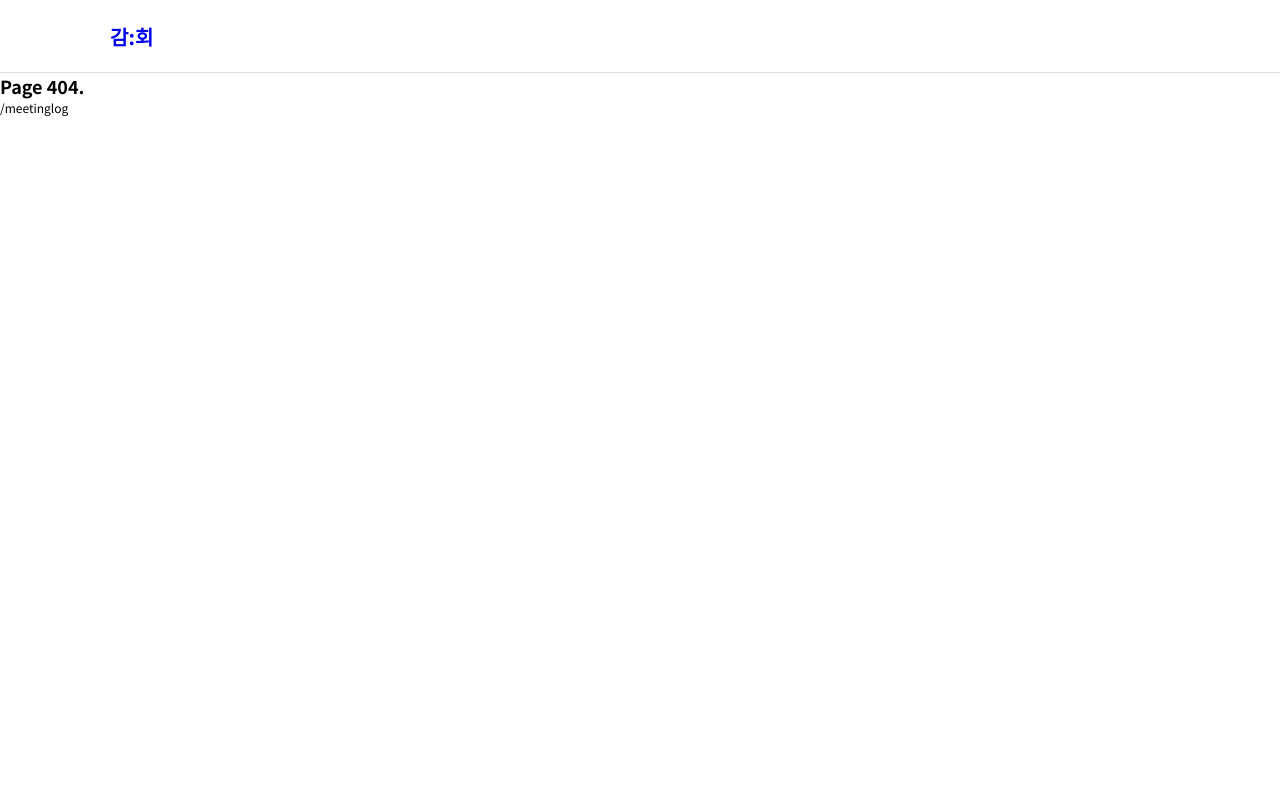
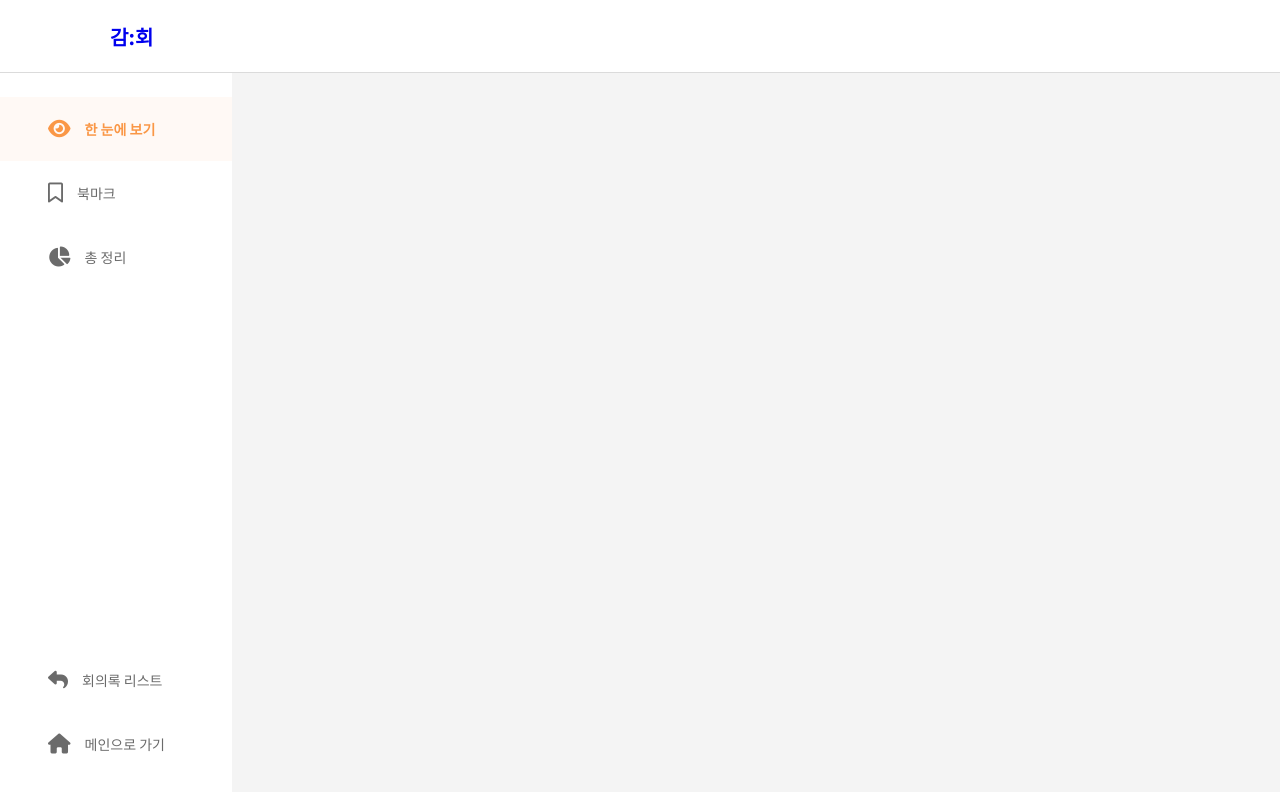
Before and after one commit to H2-won/minutes-of-sentiment-analysis, a React app in the folder src/main/minutes-of-sentiment-analysis-react/: page /meetinglog in a window 1280 px wide. Before the commit this address had no page. Shown: the top 792 px of the page. Built offline with nearby package versions, Linux system fonts and the light colour scheme.

Commit message:
[2021.05.03] 회의록 페이지 네비게이션

```diff
--- a/src/main/minutes-of-sentiment-analysis-react/src/App.js
+++ b/src/main/minutes-of-sentiment-analysis-react/src/App.js
@@ -8,6 +8,7 @@ import MeetingRoomPage from './pages/MeetingRoomPage';
 
 import Header from './containers/Header';
 import Modal from './containers/modal/index';
+import MeetingLogPage from './pages/MeetingLogPage';
 
 const AppLayout = styled.div`
   position: relative;
@@ -26,6 +27,7 @@ function App() {
           <Route path="/main" component={MainPage} />
           <Route path="/minuteslist" component={MinutesListPage} />
           <Route path="/meeting" component={MeetingRoomPage} />
+          <Route path="/meetinglog" component={MeetingLogPage} />
           <Route
             render={({ location }) => (
               <div>
--- /dev/null
+++ b/src/main/minutes-of-sentiment-analysis-react/src/components/meetingLog/navigation/Navigation.js
@@ -0,0 +1,142 @@
+import React, { useState } from 'react';
+import { Link } from 'react-router-dom';
+import styled, { css } from 'styled-components';
+import palette from '../../../lib/styles/palette';
+
+const Container = styled.div`
+  height: 100%;
+  min-width: 232px;
+  display: flex;
+  flex-direction: column;
+  align-items: space-between;
+  justify-content: space-between;
+  background: ${palette.white};
+`;
+
+const TopMenuWrapper = styled.div`
+  margin-top: 2rem;
+`;
+
+const BottomMenuWrapper = styled.div`
+  margin-bottom: 2rem;
+`;
+
+const Wrapper = styled.div`
+  width: 100%;
+  height: 64px;
+  display: flex;
+  justify-content: flex-start;
+  align-items: center;
+  transition: 0.2s all;
+
+  &:hover {
+    background: ${palette.orange2};
+    cursor: pointer;
+
+    div {
+      color: ${palette.orange1};
+    }
+  }
+
+  ${({ active }) =>
+    active &&
+    css`
+      background: ${palette.orange2};
+      cursor: pointer;
+
+      div {
+        color: ${palette.orange1};
+        font-weight: bold;
+      }
+    `}
+`;
+
+const Content = styled.div`
+  margin-left: 4rem;
+  font-size: 14px;
+  font-weight: 400;
+  color: ${palette.gray4};
+  display: flex;
+  justify-content: center;
+  align-items: center;
+
+  i {
+    font-size: 20px;
+    margin-right: 14px;
+  }
+`;
+
+function Navigation() {
+  const topMenus = [
+    {
+      id: 0,
+      description: '한 눈에 보기',
+      icon: <i className="fas fa-eye"></i>,
+    },
+    {
+      id: 1,
+      description: '북마크',
+      icon: <i className="far fa-bookmark"></i>,
+    },
+    {
+      id: 2,
+      description: '총 정리',
+      icon: <i className="fas fa-chart-pie"></i>,
+    },
+  ];
+  const bottomMenus = [
+    {
+      id: 3,
+      description: '회의록 리스트',
+      icon: <i className="fas fa-reply"></i>,
+      url: '/minuteslist',
+    },
+    {
+      id: 4,
+      description: '메인으로 가기',
+      icon: <i className="fas fa-home"></i>,
+      url: '/main',
+    },
+  ];
+
+  const [activeMenuState, setActiveMenuState] = useState(0);
+
+  const onClickMenu = (e) => {
+    const id = e.target.id;
+    setActiveMenuState(parseInt(id));
+  };
+
+  return (
+    <Container>
+      <TopMenuWrapper>
+        {topMenus.map(({ id, icon, description }) => (
+          <Wrapper
+            key={id}
+            active={id === activeMenuState}
+            onClick={onClickMenu}
+            id={id}
+          >
+            <Content id={id}>
+              {icon}
+              {description}
+            </Content>
+          </Wrapper>
+        ))}
+      </TopMenuWrapper>
+      <BottomMenuWrapper>
+        {bottomMenus.map(({ id, icon, description, url }) => (
+          <Link to={url} key={id}>
+            <Wrapper>
+              <Content>
+                {icon}
+                {description}
+              </Content>
+            </Wrapper>
+          </Link>
+        ))}
+      </BottomMenuWrapper>
+    </Container>
+  );
+}
+
+export default Navigation;
--- /dev/null
+++ b/src/main/minutes-of-sentiment-analysis-react/src/containers/MeetingLogContainer.js
@@ -0,0 +1,25 @@
+import React from 'react';
+import styled from 'styled-components';
+import Navigation from '../components/meetingLog/navigation/Navigation';
+import palette from '../lib/styles/palette';
+
+const Container = styled.div`
+  width: 100vw;
+  flex-grow: 1;
+  background: ${palette.gray1};
+  display: flex;
+  flex-direction: column;
+  justify-content: center;
+  align-items: flex-start;
+  overflow: hidden;
+`;
+
+function MeetingLogContainer() {
+  return (
+    <Container>
+      <Navigation></Navigation>
+    </Container>
+  );
+}
+
+export default MeetingLogContainer;
--- /dev/null
+++ b/src/main/minutes-of-sentiment-analysis-react/src/pages/MeetingLogPage.js
@@ -0,0 +1,8 @@
+import React from 'react';
+import MeetingLogContainer from '../containers/MeetingLogContainer';
+
+function MeetingLogPage() {
+  return <MeetingLogContainer />;
+}
+
+export default MeetingLogPage;
```
